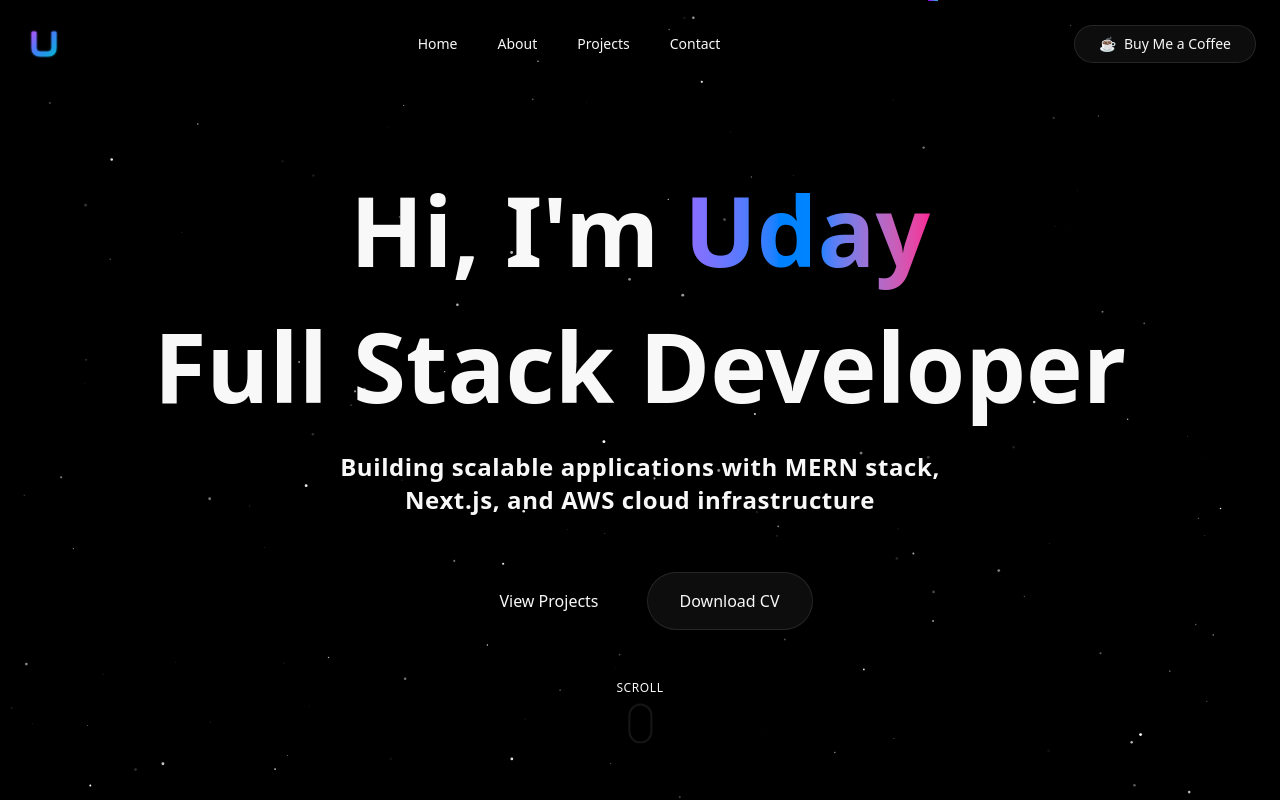
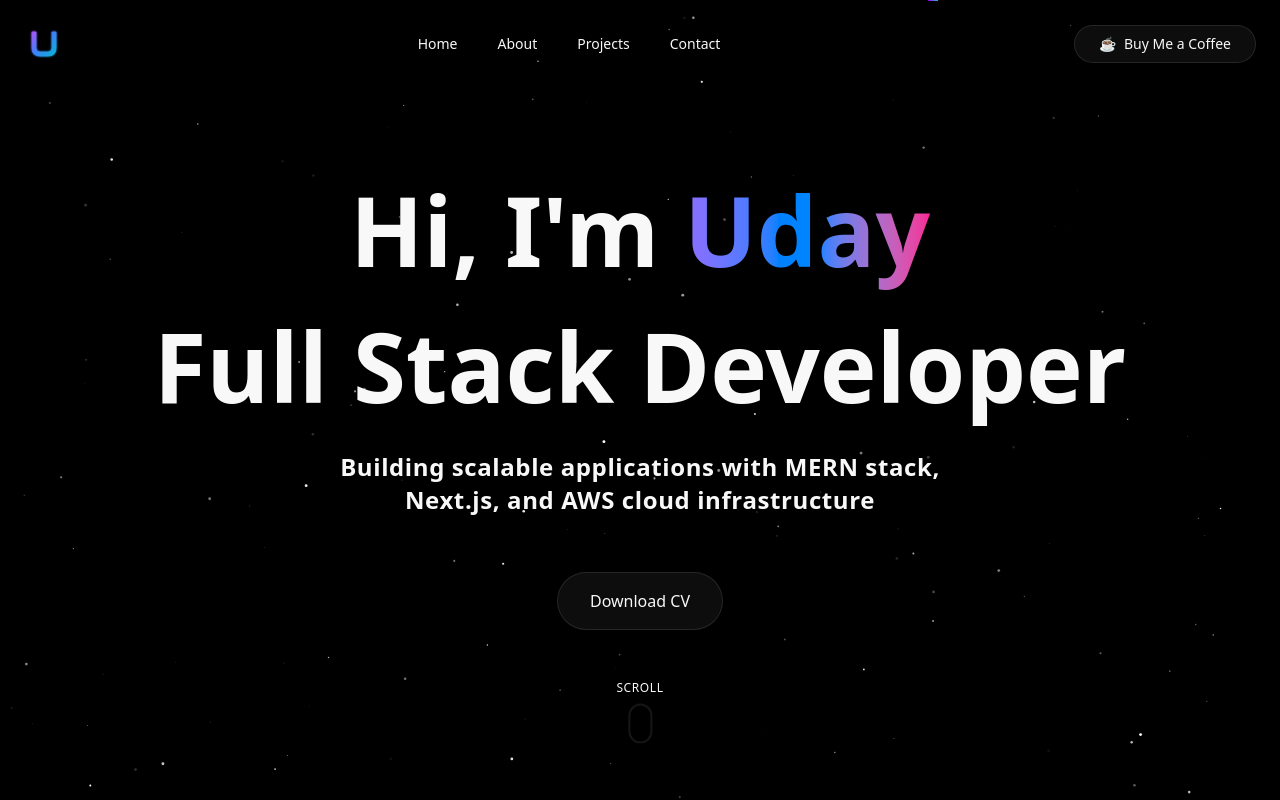
Before and after one commit to JScoder4005/New-Portfolio-2026, a Next.js app: page / in a window 1280 px wide. Shown: the top 800 px of the page. Built offline with nearby package versions, Linux system fonts and the light colour scheme.

Commit message:
Remove redundant View Projects button from hero section

```diff
--- a/src/features/hero/components/HeroSection.tsx
+++ b/src/features/hero/components/HeroSection.tsx
@@ -34,11 +34,8 @@ export const HeroSection = () => {
             className="text-xl md:text-2xl text-muted-foreground max-w-2xl mx-auto"
           />
 
-          <div className="flex items-center justify-center gap-4 pt-8">
-            <button className="px-8 py-4 bg-gradient-to-r from-primary to-secondary rounded-full font-medium hover:scale-105 transition-transform duration-300">
-              View Projects
-            </button>
-            <button className="px-8 py-4 glass rounded-full font-medium hover:bg-white/10 transition-all duration-300">
+          <div className="flex items-center justify-center pt-8">
+            <button className="px-8 py-4 glass rounded-full font-medium hover:bg-white/10 transition-all duration-300 hover:scale-105">
               Download CV
             </button>
           </div>
```
